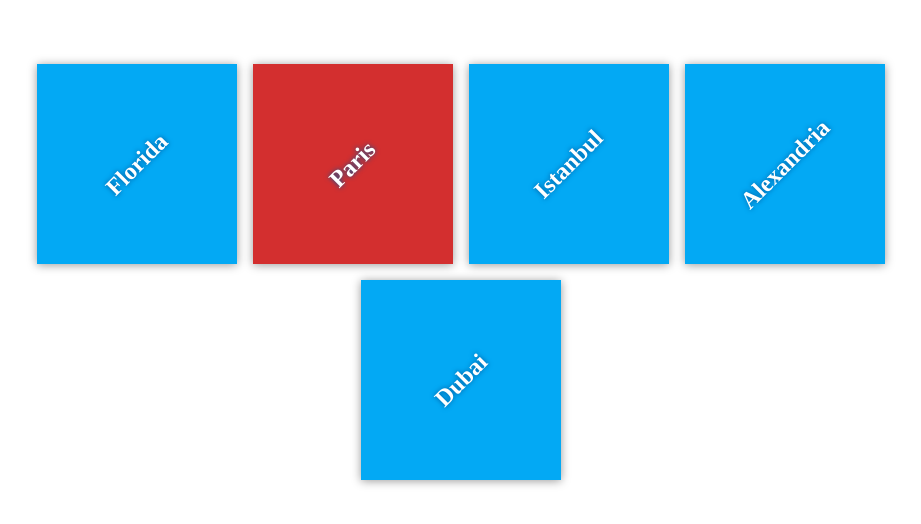
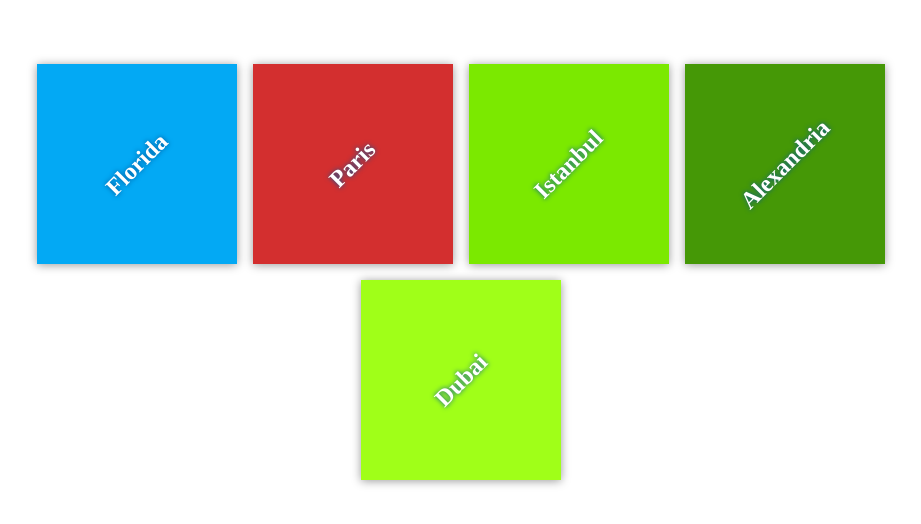
Before and after one commit to aelmosalamy/my-travel-plans, a plain HTML site: page index.html in a window 1280 px wide. Shown: the part 128-652 px from the top of the page, without its empty margins (179-1100 px from the left). Drawn offline with Linux system fonts and the light colour scheme.

Commit message:
Added unique colors to each destination

```diff
--- a/css/app.css
+++ b/css/app.css
@@ -58,3 +58,15 @@ h2 {
 #paris {
     background-color: #d32f2f;
 }
+
+#istanbul {
+	background-color: #7be900;
+}
+
+#alexandria {
+	background-color: #459806;
+}
+
+#dubai {
+	background-color: #a0ff18;
+}
```
